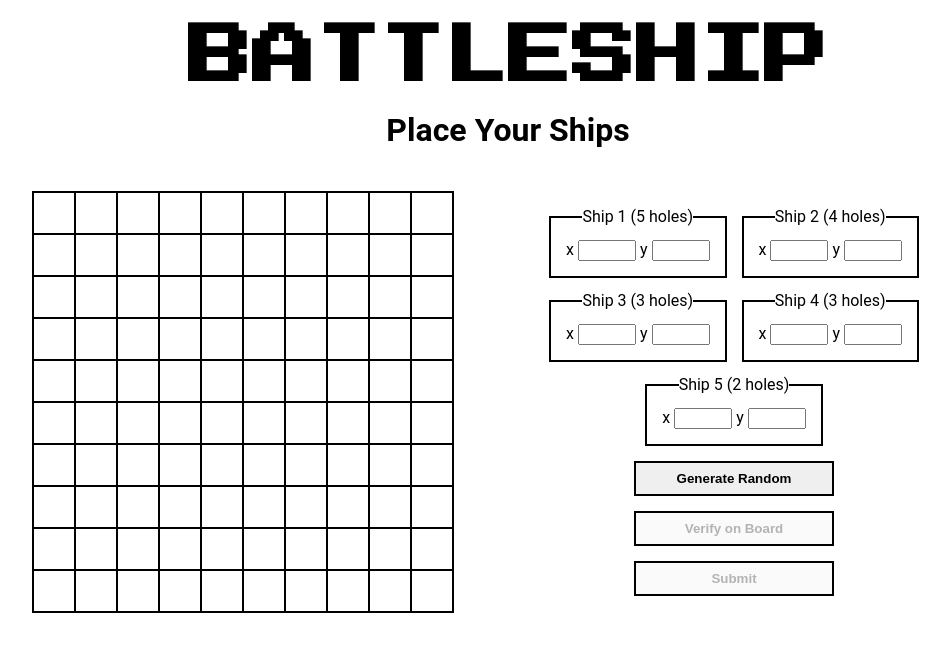
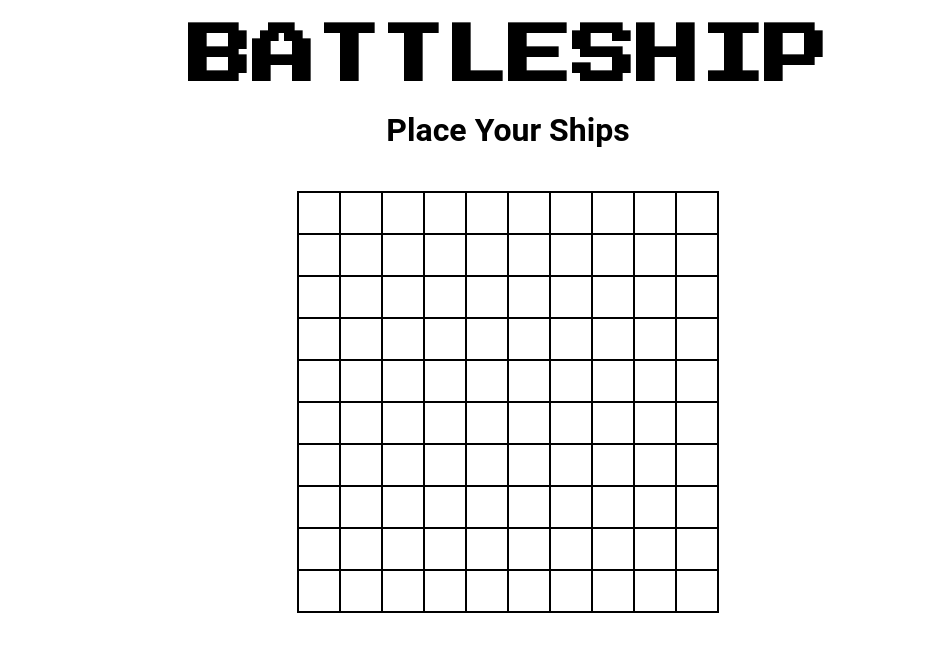
Before and after one commit to omardevelops/battleship, a website built with webpack: page dist/index.html in a window 1280 px wide. Shown: the whole page, without its empty margins (132-1082 px from the left). Built offline with nearby package versions, Linux system fonts and the light colour scheme.

Commit message:
remove form

```diff
--- a/src/dom-ui.js
+++ b/src/dom-ui.js
@@ -5,6 +5,8 @@
   document.querySelector('#player2-grid'),
   document.querySelector('#ship-placement .grid'),
 ];
+
+const form = document.querySelector('form');
 
 const initializeGrids = () => {
   for (let index = 0; index < GRID_SIZE * GRID_SIZE; index++) {
```
Also changed, not shown: dist/index.html.
